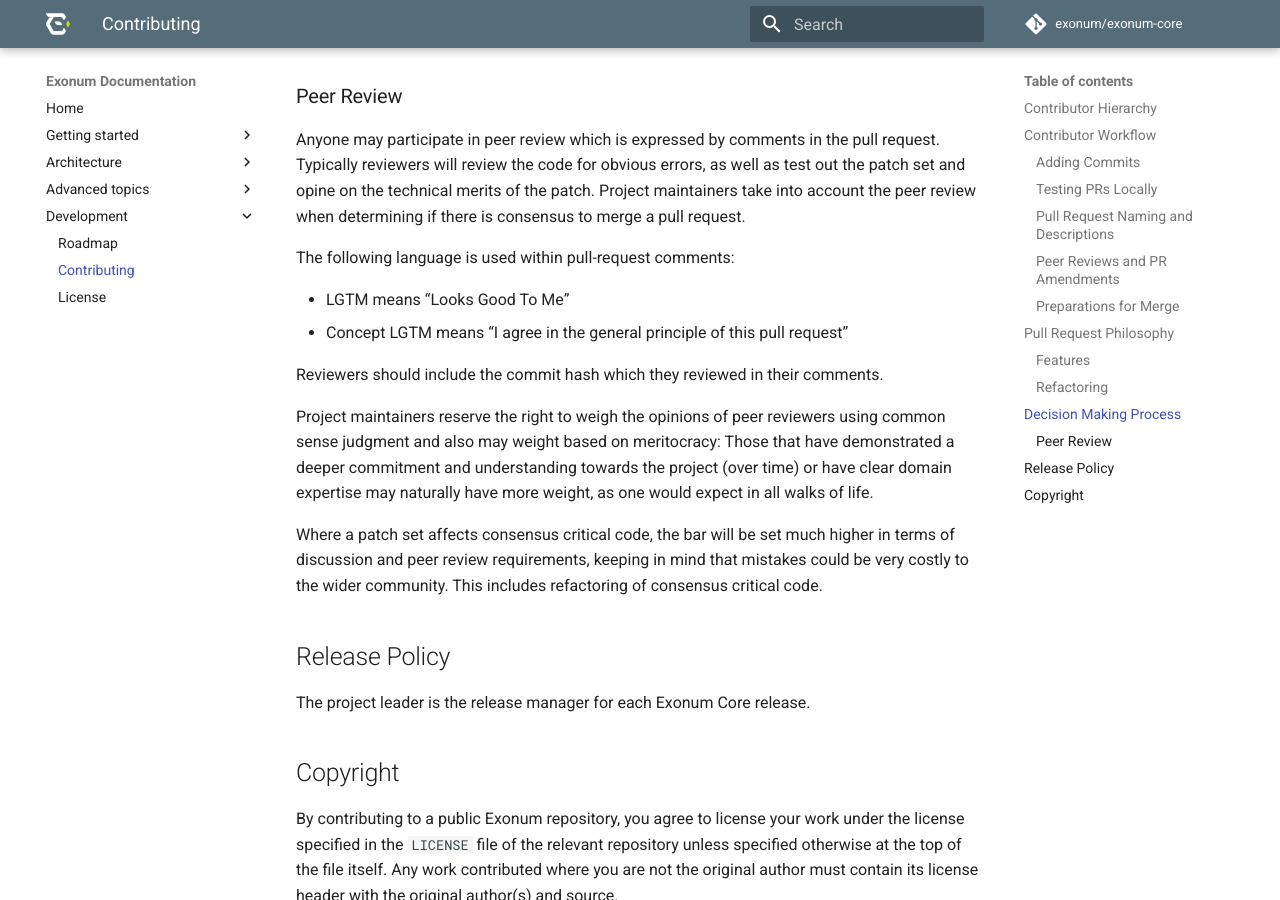
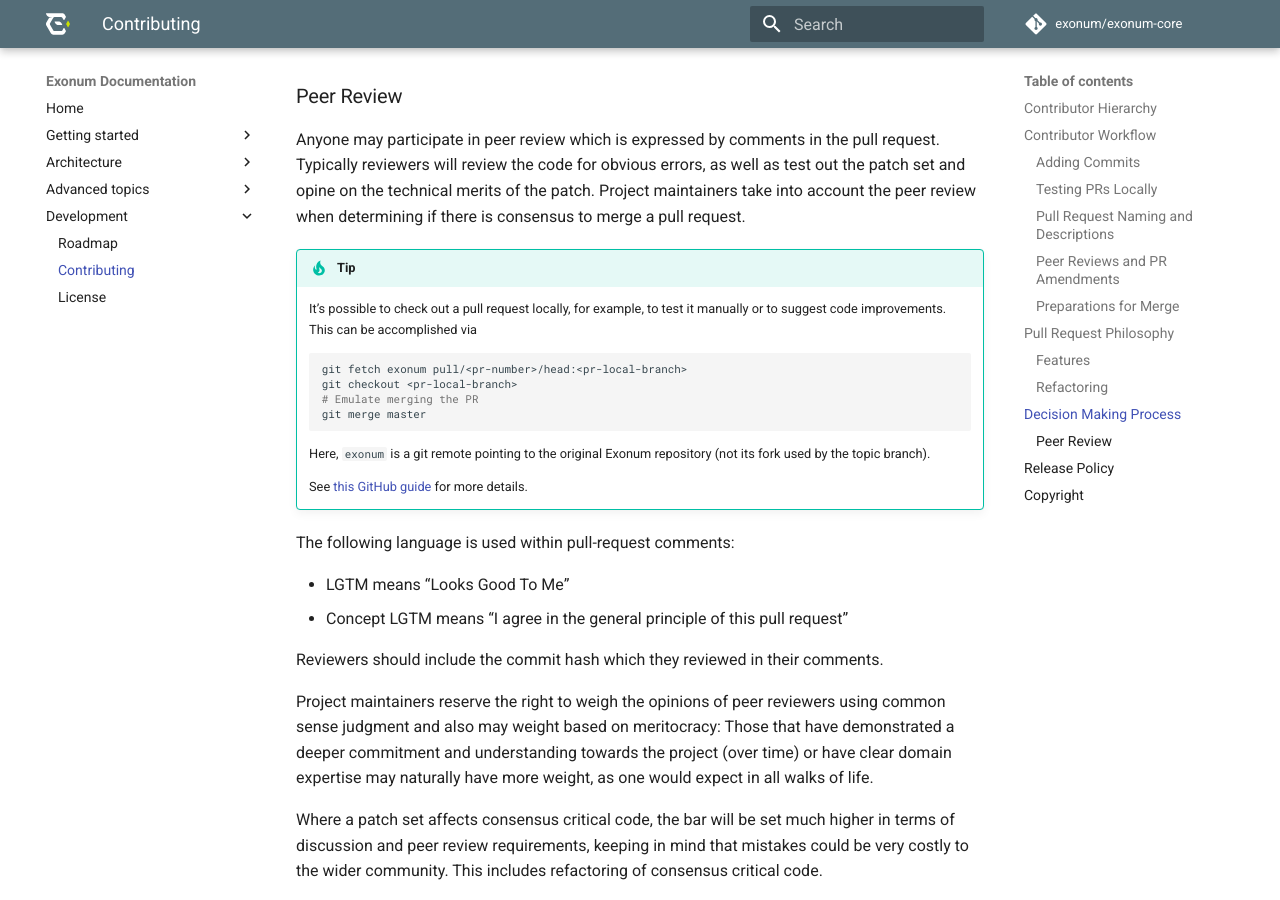
Before and after one commit to exonum/exonum-doc, an MkDocs documentation site: the page built from src/dev/contributing.md, in a window 1280 px wide and 900 px high, scrolled down 4279 px. Built offline with MkDocs 1.6.1 and Material for MkDocs 9.7.7, drawn with Linux system fonts in a browser that asks for light colours; comment, search, counter and statistics services are not loaded; old or Windows-style settings are respelled for this version of MkDocs.

Commit message:
Add tip about checking out PRs

````diff
--- a/mkdocs.yml
+++ b/mkdocs.yml
@@ -35,6 +35,7 @@ markdown_extensions:
   - codehilite
   - admonition
   - meta
+  - pymdownx.superfences
 pages:
   # Short description of Exonum, documentation and how to use it
   - 'Home': 'index.md'
--- a/src/dev/contributing.md
+++ b/src/dev/contributing.md
@@ -189,6 +189,22 @@ as well as test out the patch set and opine on the technical merits of the patch
 Project maintainers take into account the peer review when determining
 if there is consensus to merge a pull request.
 
+!!! tip
+    It’s possible to check out a pull request locally, for example, to test it manually
+    or to suggest code improvements. This can be accomplished via
+
+    ```shell
+    git fetch exonum pull/<pr-number>/head:<pr-local-branch>
+    git checkout <pr-local-branch>
+    # Emulate merging the PR
+    git merge master
+    ```
+
+    Here, `exonum` is a git remote pointing to the original Exonum repository
+    (not its fork used by the topic branch).
+
+    See [this GitHub guide][gh:local-pr] for more details.
+
 The following language is used within pull-request comments:
 
 - LGTM means “Looks Good To Me”
@@ -224,6 +240,7 @@ must contain its license header with the original author(s) and source.
 [exonum-org]: http://github.com/exonum/
 [gh:pr]: https://help.github.com/articles/about-pull-requests/
 [gh:task-lists]: https://help.github.com/articles/basic-writing-and-formatting-syntax/#task-lists
+[gh:local-pr]: https://help.github.com/articles/checking-out-pull-requests-locally/
 [git:messages]: http://chris.beams.io/posts/git-commit/
 [travis]: https://docs.travis-ci.com/
 [clippy]: https://github.com/Manishearth/rust-clippy
````
